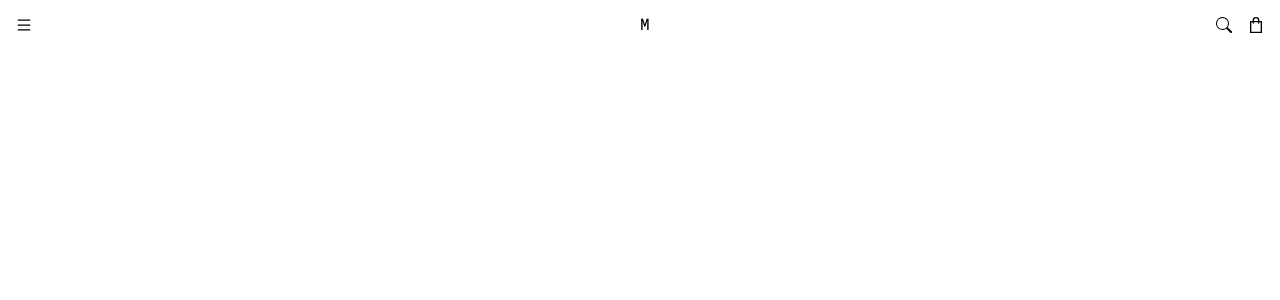
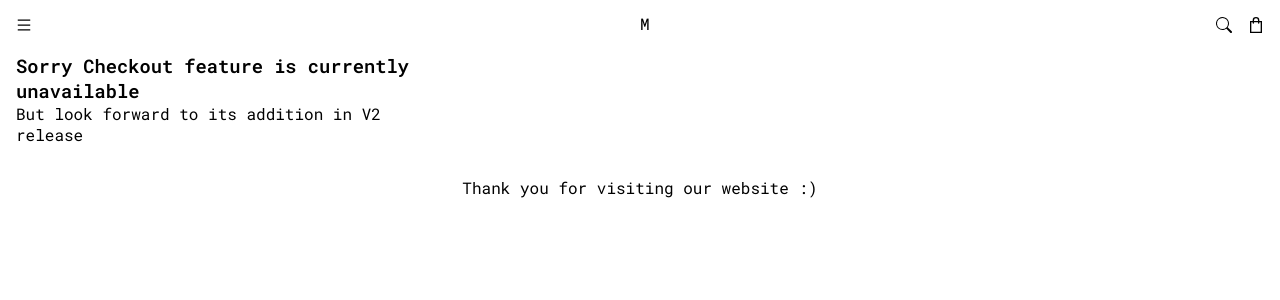
Before and after one commit to salvantjeff/shopping-cart, a React (Create React App) app in the folder shopping-cart-project/: page /checkout in a window 1280 px wide. Before the commit this address had no page. Shown: the top 300 px of the page. Built offline with nearby package versions, Linux system fonts and the light colour scheme.

Commit message:
Create basic checkout page

```diff
--- a/shopping-cart-project/src/App.js
+++ b/shopping-cart-project/src/App.js
@@ -10,6 +10,7 @@ import ProductDetail from './components/ProductDetail/ProductDetail';
 import { BrowserRouter as Router, Routes, Route } from 'react-router-dom';
 import SupportPage from './components/SupportPage/SupportPage';
 import allProducts from './data/availableProducts.json';
+import CheckoutPage from './components/CheckoutPage/CheckoutPage';
 
 function App() {
   const [navHeight, setNavHeight] = useState(0);
@@ -98,6 +99,7 @@ function App() {
               <Route path='/shop' element={<ShopPage />}/>
               <Route path='/shop/:id' element={<ProductDetail handleAddToBag={handleAddToBag} />}/>
               <Route path='/support' element={<SupportPage />}/>
+              <Route path='/checkout' element={<CheckoutPage />}/>
             </Routes>
             <Menu />
             <SearchPage />
--- /dev/null
+++ b/shopping-cart-project/src/components/CheckoutPage/CheckoutPage.css
@@ -0,0 +1,9 @@
+.checkout-message {
+    max-width: 46ch;
+    padding: 0 1rem;
+}
+
+.gratitude {
+    margin-top: 2rem;
+    text-align: center;
+}
--- /dev/null
+++ b/shopping-cart-project/src/components/CheckoutPage/CheckoutPage.js
@@ -0,0 +1,17 @@
+import './CheckoutPage.css';
+
+function CheckoutPage() {
+    return (
+        <div className='checkout-page'>
+            <div className='checkout-page-wrapper'>
+                <div className='checkout-message'>
+                    <h3>Sorry Checkout feature is currently unavailable</h3>
+                    <p>But look forward to its addition in V2 release</p>
+                </div>
+                <p className='gratitude'>Thank you for visiting our website :)</p>
+            </div>
+        </div>
+    );
+};
+
+export default CheckoutPage;
--- a/shopping-cart-project/src/components/NavBar/NavBar.css
+++ b/shopping-cart-project/src/components/NavBar/NavBar.css
@@ -45,19 +45,19 @@ nav {
 }
 
 .showCartCount .cart-count {
-    opacity: .6;
+    opacity: 1;
     color: white;
-    background-color: rgb(255, 0, 0);
+    background-color: rgb(255, 139, 139);
     border-radius: 50%;
-    width: 20px;
-    height: 20px;
-    font-size: .75rem;
+    width: 18px;
+    height: 18px;
+    font-size: .65rem;
     display: flex;
     justify-content: center;
     align-items: center;
     position: absolute;
-    bottom: -10px;
-    right: -10px;
+    bottom: -8px;
+    right: -8px;
 }
 
 .cart-count {
@@ -65,13 +65,13 @@ nav {
     color: white;
     background-color: rgb(255, 0, 0);
     border-radius: 50%;
-    width: 20px;
-    height: 20px;
-    font-size: .75rem;
+    width: 18px;
+    height: 18px;
+    font-size: .65rem;
     display: flex;
     justify-content: center;
     align-items: center;
     position: absolute;
-    bottom: -10px;
-    right: -10px;
+    bottom: -8px;
+    right: -8px;
 }
```
